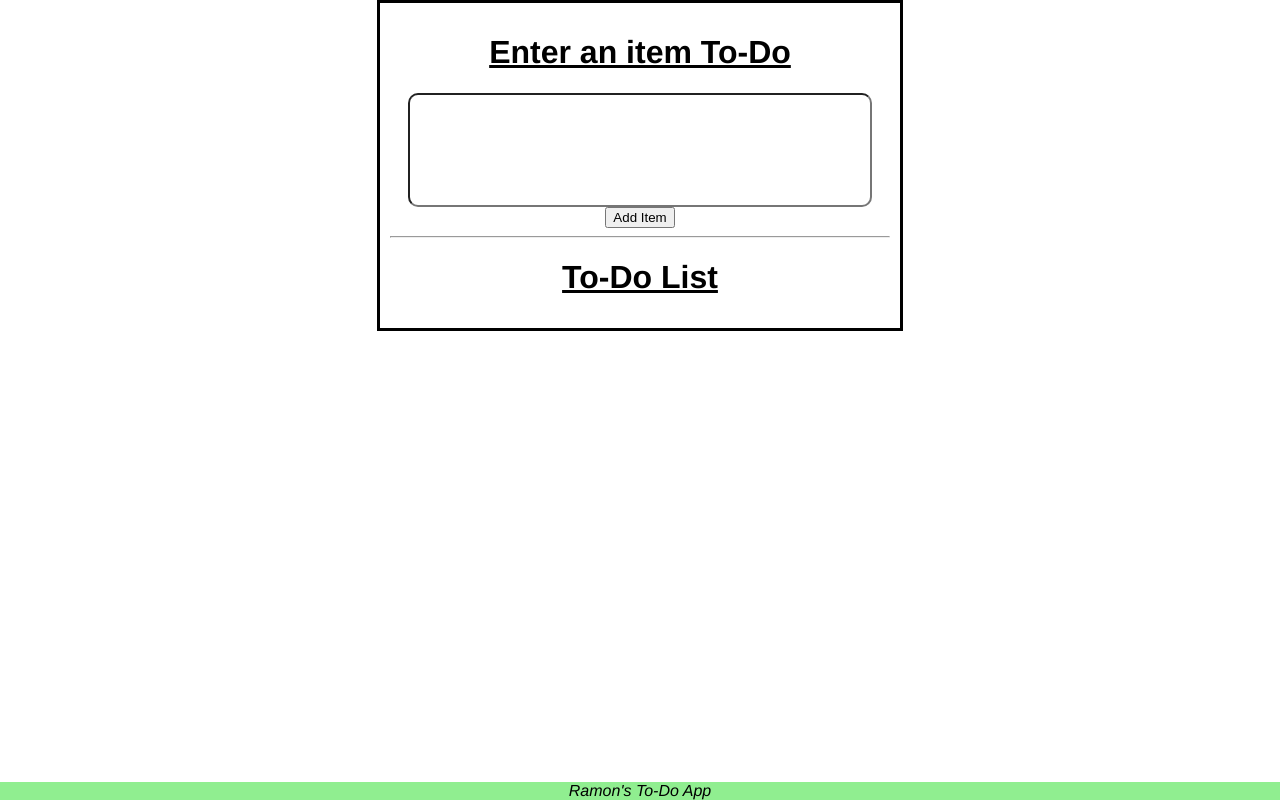
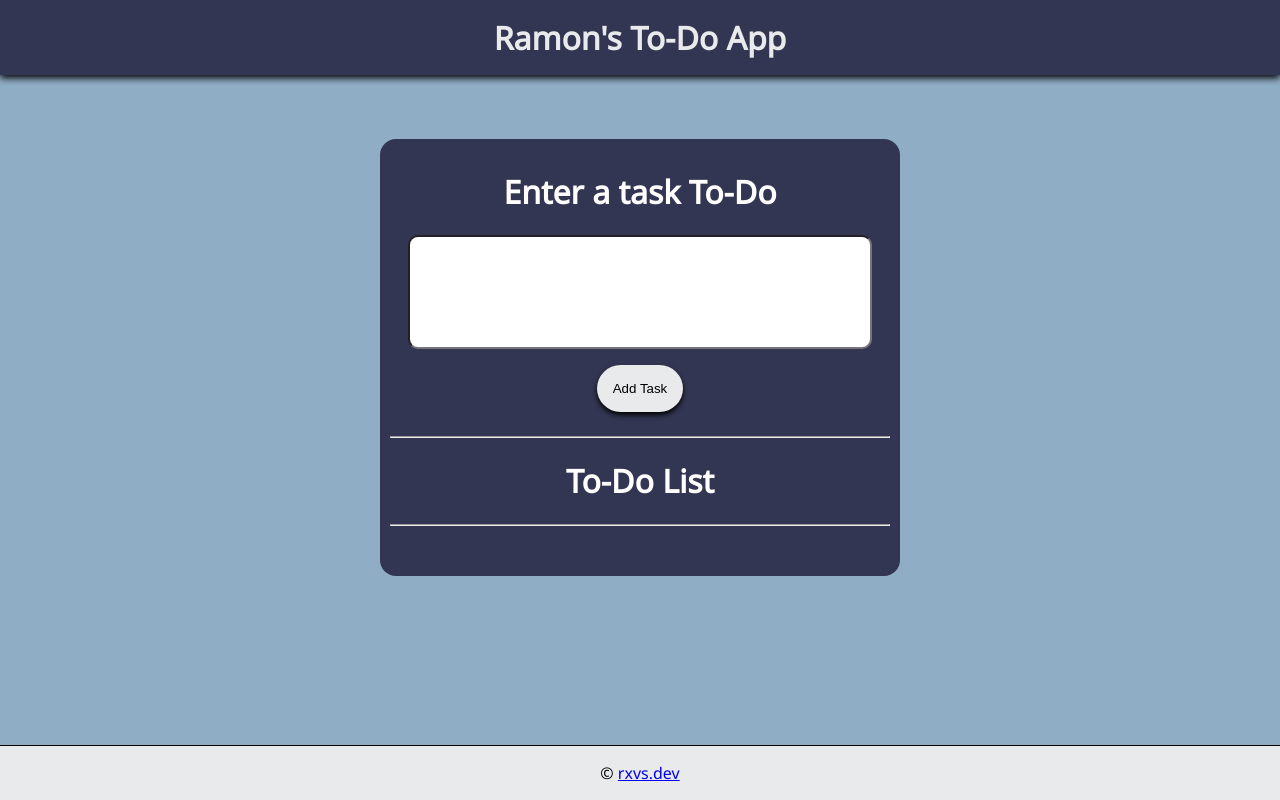
Before and after one commit to ramvilsil/todo-app, a plain HTML site: page docs/index.html in a window 1280 px wide. Drawn offline with Linux system fonts and the light colour scheme.

Commit message:
final
- added styling

```diff
--- a/docs/css/todo.css
+++ b/docs/css/todo.css
@@ -1,20 +1,38 @@
+@import url('https://fonts.googleapis.com/css?family=Noto Sans');
+
 html {
-    font-family: "Avenir Next", Helvetica, sans-serif;
+    font-family: 'Noto Sans';
     text-align: center;
 }
 
 body {
+    margin: 0;
+    background-color: #90ADC6;
+}
+
+.main {
     max-width: 500px;
     margin: 0 auto;
     width: 60%;
-    border: 3px solid black;
+    background-color: #333652;
+    color: white;
     padding: 10px;
+    border-radius: 1rem;
+    margin-bottom: 10rem;
 }
 
+.title {
+    font-size: 2rem;
+    font-weight: bold;
+    background-color: #333652;
+    color: #E9EAEC;
+    padding: 1rem;
+    margin-bottom: 4rem;
+    box-shadow: 0 3px 7px black;
+}
 
 h1 {
     font-weight: bold;
-    text-decoration: underline;
 }
 
 input {
@@ -36,22 +54,46 @@ li {
     margin: 0;
 }
 
-
-
 /* Sticky Footer*/
 footer {
     position: fixed;
     left: 0;
     bottom: 0;
     width: 100%;
-    background-color: lightgreen ;
     color: black;
     text-align: center;
-    font-style: italic;
+    border-top: 1px solid black;
+    background-color: #E9EAEC;
 }
 
-
+footer div {
+    margin: 1rem;
+}
 
 .remove {
-    padding-bottom: 5px;
+    padding-left: 1rem;
+    padding-right: 1rem;
+    padding-top: 0.5rem;
+    padding-bottom: 0.5rem;
+    background-color: white;
 }
+
+button {
+    background-color: #E9EAEC;
+    padding: 1rem;
+    margin: 1rem;
+    border-radius: 2rem;
+    border: 0;
+    box-shadow: 0 3px 5px black;
+}
+
+button:hover {
+    opacity: 0.7;
+    cursor: pointer;
+}
+
+#todos {
+    display: flex;
+    justify-content: center;
+    align-items: center;
+}
--- a/docs/index.html
+++ b/docs/index.html
@@ -8,19 +8,28 @@
 </head>
 
 <body>
-    <h1>Enter an item To-Do</h1>
-    <input id="task"><button id="add">Add Item</button>
-    <hr>
-    <h1>To-Do List</h1>
-    <div id="todos"></div>
 
+    <div class="title">
+        Ramon's To-Do App
+    </div>
+
+    <div class="main">
+        <h1>Enter a task To-Do</h1>
+        <input id="task"><button id="add">Add Task</button>
+        <hr>
+        <h1>To-Do List</h1>
+        <hr>
+        <div id="todos"></div>
+    </div>
+
+    <footer>
+        <div>&copy; <a href="https://rxvs.dev">rxvs.dev</a></div>
+    </footer>
 
     <script src="js/todo.js"></script>
 
 </body>
 
-<footer>
-    Ramon's To-Do App
-</footer>
+
 
 </html>
--- a/docs/js/todo.js
+++ b/docs/js/todo.js
@@ -63,7 +63,7 @@ function show() {
     //Displays tasks in the list in the order in which they were inputed
     for (var i = 0; i < todos.length; i++) {
         //Also displays the task as a list and creates the delete button
-        html += "<li>" + todos[i] + "<button class='remove' id=" + i +  ">x</button></li>";
+        html += "<li>" + (i + 1) + ". " + todos[i] + "<button class='remove' id=" + i + ">&#10005;</button></li>";
 
 
     };
```
